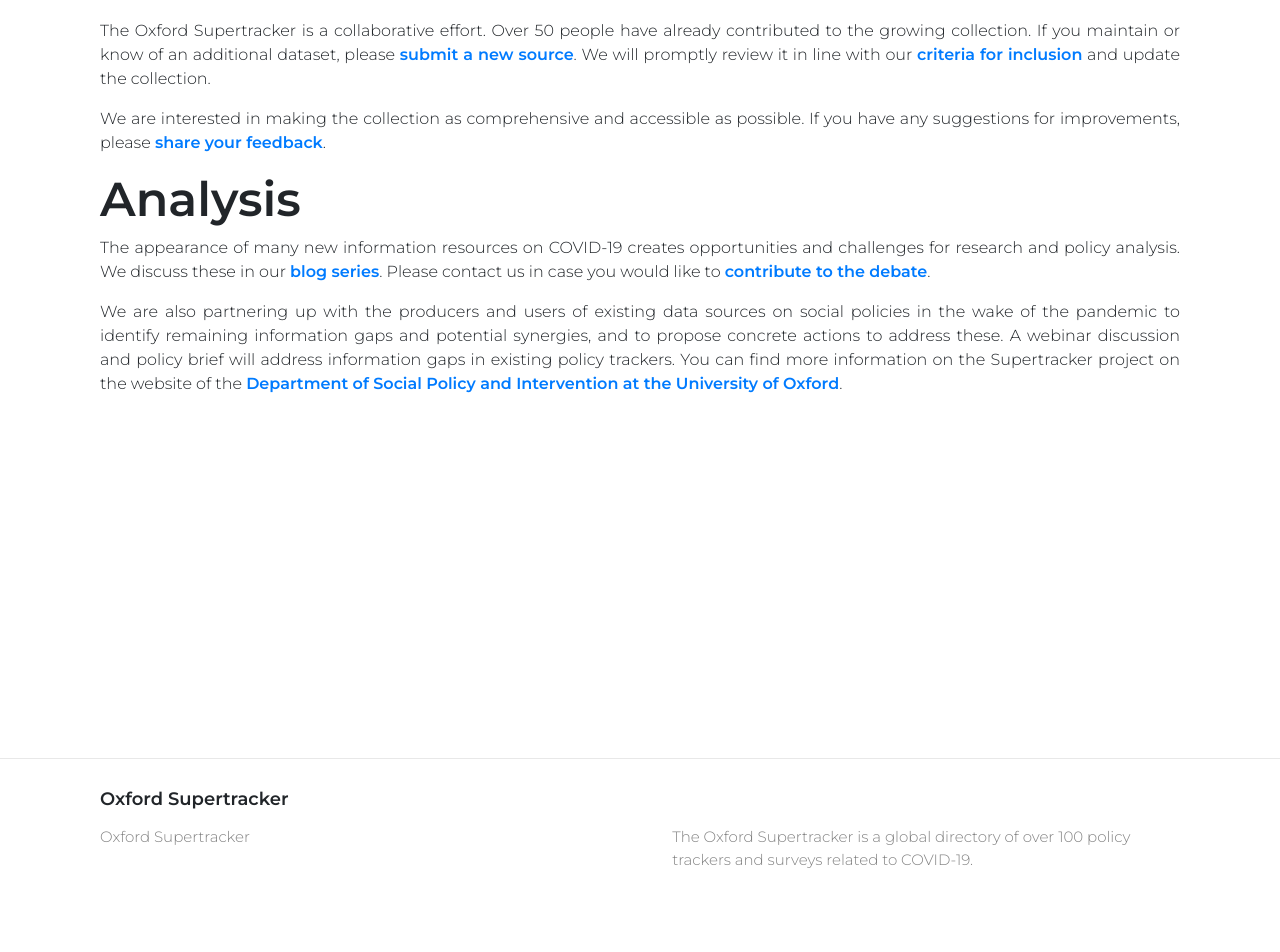
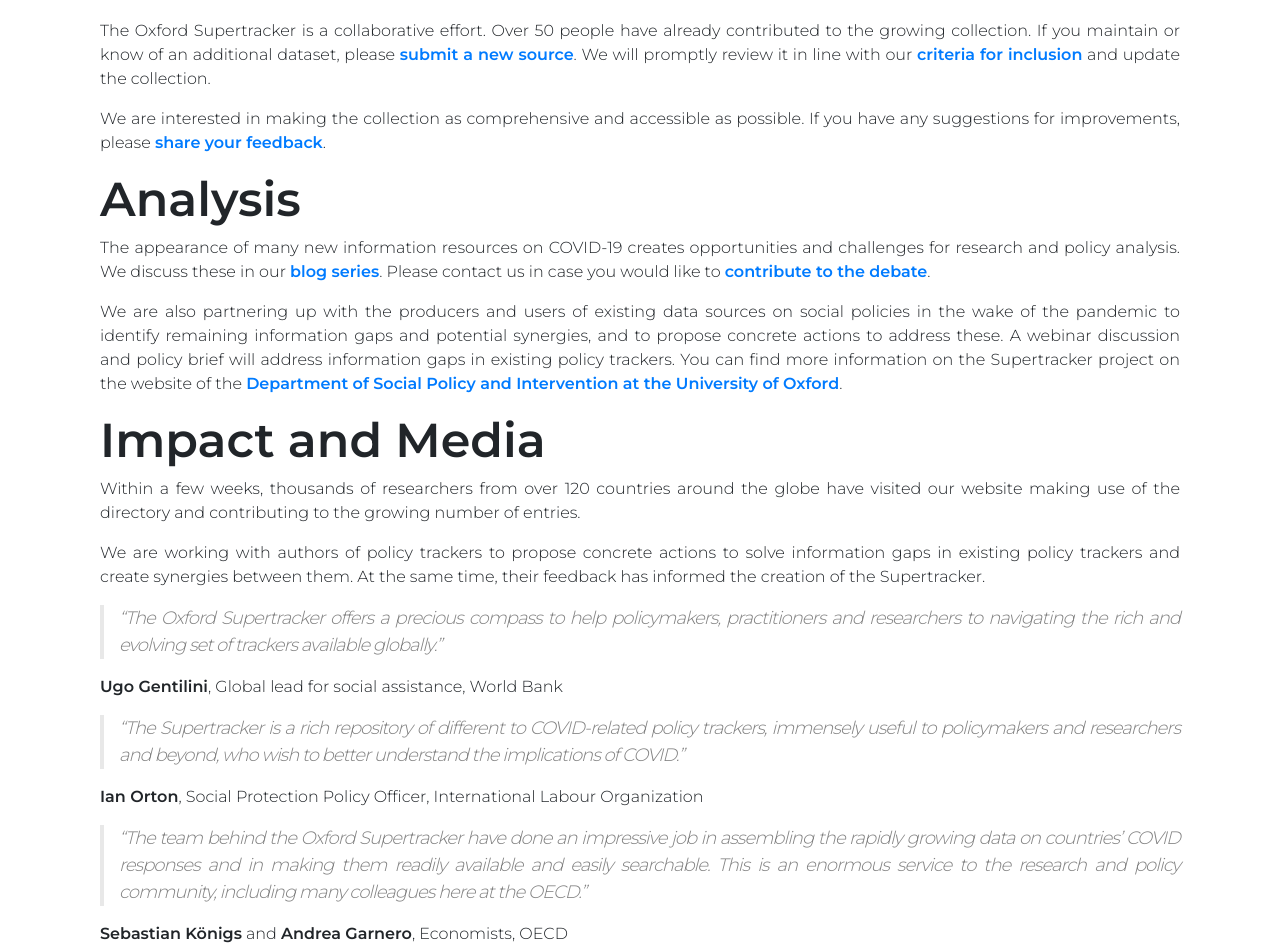
Before and after one commit to lukaslehner/supertracker, a Jekyll site: the page built from index.md, in a window 1280 px wide and 1400 px high, scrolled down 468 px. Shown: the top 952 px of the window. Built offline with Jekyll 4.4.1, drawn with Linux system fonts in a browser that asks for light colours; some of the changed text lies outside the part shown.

Commit message:
reorganise: include media and subscribe in home page

```diff
--- a/index.md
+++ b/index.md
@@ -24,6 +24,28 @@ The appearance of many new information resources on COVID-19 creates opportuniti
 
 We are also partnering up with the producers and users of existing data sources on social policies in the wake of the pandemic to identify remaining information gaps and potential synergies, and to propose concrete actions to address these. A webinar discussion and policy brief will address information gaps in existing policy trackers. You can find more information on the Supertracker project on the website of the **[Department of Social Policy and Intervention at the University of Oxford][DSPI]**.
 
+# Impact and Media
 
+Within a few weeks, thousands of researchers from over 120 countries around the globe have visited our website making use of the directory and contributing to the growing number of entries.
+
+We are working with authors of policy trackers to propose concrete actions to solve information gaps in existing policy trackers and create synergies between them. At the same time, their feedback has informed the creation of the Supertracker.
+
+> *“The Oxford Supertracker offers a precious compass to help policymakers, practitioners and researchers to navigating the rich and evolving set of trackers available globally.”* <br/>
+
+**Ugo Gentilini**, Global lead for social assistance, World Bank
+
+> *“The Supertracker is a rich repository of different to COVID-related policy trackers, immensely useful to policymakers and researchers and beyond, who wish to better understand the implications of COVID.”* <br/>
+
+**Ian Orton**, Social Protection Policy Officer, International Labour Organization
+
+> *“The team behind the Oxford Supertracker have done an impressive job in assembling the rapidly growing data on countries’ COVID responses and in making them readily available and easily searchable. This is an enormous service to the research and policy community, including many colleagues here at the OECD.”* <br/>
+
+**Sebastian Königs** and **Andrea Garnero**, Economists, OECD
+
+# Subscribe
+
+The Oxford Supertracker is a growing collection. Please subscribe here to receive regular updates on new sources.
+
+<iframe src="https://docs.google.com/forms/d/e/1FAIpQLScXlCxpsUkgEK2xWz4oalL_bzr2MpTm8Wbp-Kp3ZN8X7DrqaA/viewform?embedded=true" width="640" height="614" frameborder="0" marginheight="0" marginwidth="0">Loading…</iframe>
 
 [DSPI]: https://www.spi.ox.ac.uk/policy-super-tracker
```
Also changed, not shown: 08_media.md (deleted, +0 -24 lines), _drafts/08_media.md (added, +24 -0 lines), _drafts/04_subscribe.md (renamed from 04_subscribe.md).
